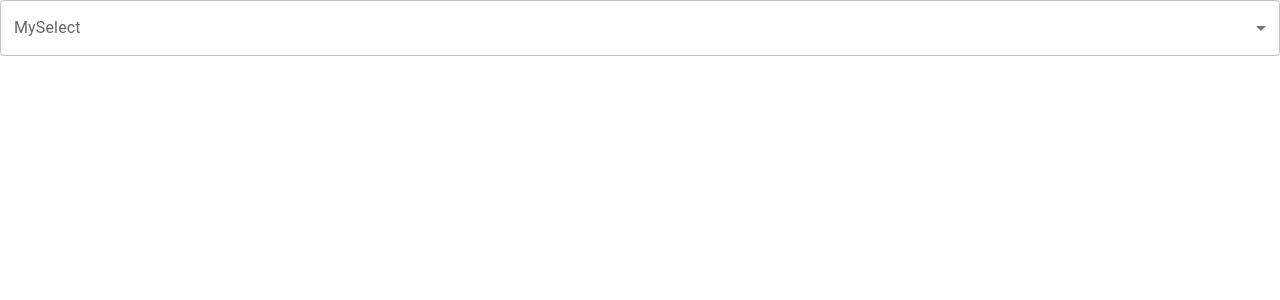
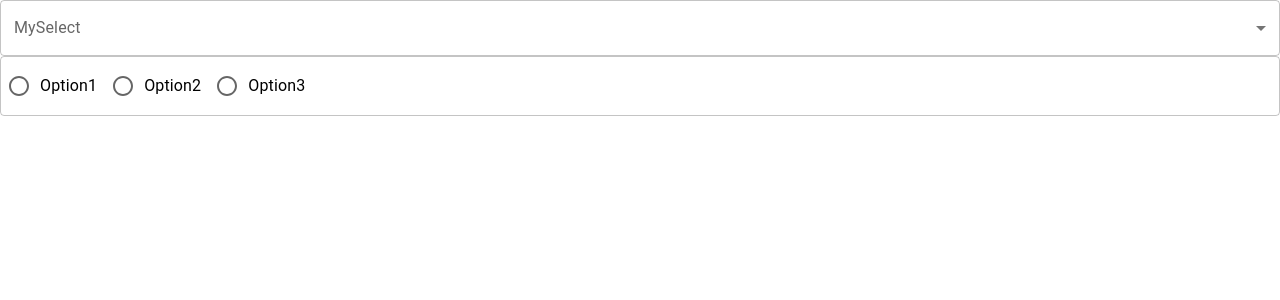
Before and after one commit to mohbens/FormMyCare, a React (Create React App) app: page /Test in a window 1280 px wide. Shown: the top 300 px of the page. Built offline with nearby package versions, Linux system fonts and the light colour scheme.

Commit message:
adding MyRadio component field

```diff
--- /dev/null
+++ b/src/components/Fields/MyRadio.jsx
@@ -0,0 +1,29 @@
+import { FormControlLabel, Radio, RadioGroup } from "@mui/material";
+import React from "react";
+
+export default function MyRadio({ Options, Label }) {
+	return (
+		<RadioGroup
+			sx={{
+				border: "1px solid rgba(0, 0, 0, 0.23)",
+				borderRadius: "4px",
+				padding: "8px",
+				display: "flex",
+				flexDirection: "row",
+				alignItems: "center",
+			}}
+			row
+			name="civilité"
+			// value={values.civilité}
+			// onChange={handleInputChange}
+		>
+			{Options.map((option) => (
+				<FormControlLabel
+					value={option.value}
+					control={<Radio />}
+					label={option.value}
+				/>
+			))}
+		</RadioGroup>
+	);
+}
--- a/src/data/test.jsx
+++ b/src/data/test.jsx
@@ -1,6 +1,7 @@
 import InputField from "../components/InputField";
 import MySelect from "../components/Fields/MySelect";
 import PublicPage from "../components/PublicPage";
+import MyRadio from "../components/Fields/MyRadio";
 
 const Test = () => {
 	const SelectOptions = [
@@ -21,6 +22,7 @@ const Test = () => {
 	return (
 		<div>
 			<MySelect Options={SelectOptions} Label="MySelect" />
+			<MyRadio Options={SelectOptions} Label="MySelect" />
 		</div>
 	);
 };
```
